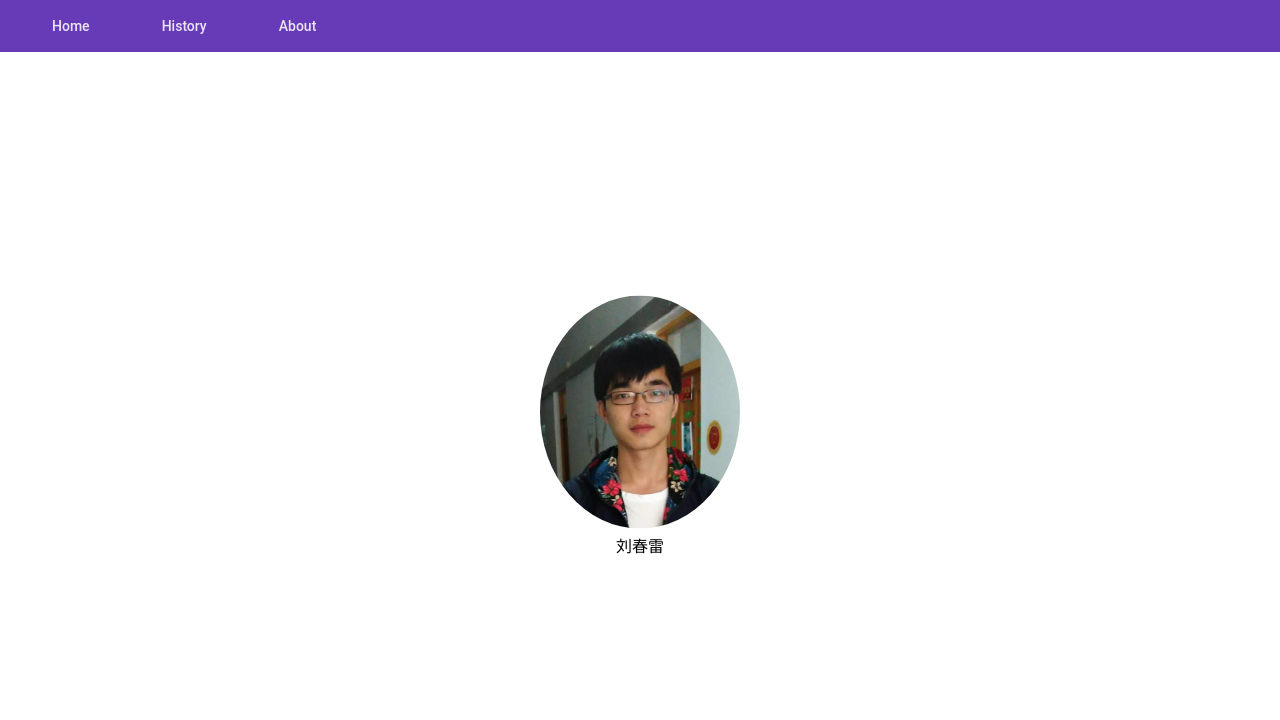
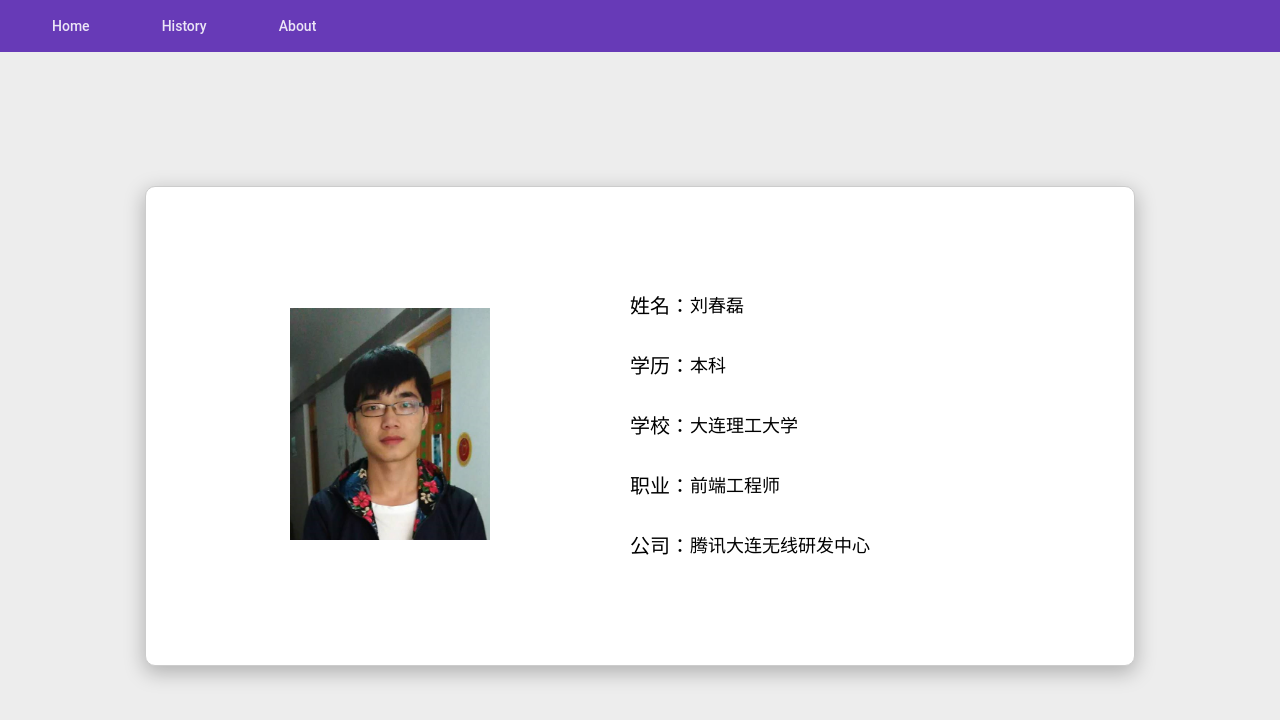
Before and after one commit to rannuo/my-resume, an Angular app: page / in a window 1280 px wide. Shown: the top 720 px of the page. Built offline with nearby package versions, Linux system fonts and the light colour scheme.

Commit message:
添加了home动画

```diff
--- a/src/app/home/home.component.css
+++ b/src/app/home/home.component.css
@@ -1,19 +1,50 @@
-main {
+:host {
   position: absolute;
+  display: flex;
+  align-items: center;
+  justify-content: center;
   top: 52px;
   left: 0;
   right: 0;
   bottom: 0;
+  background: #ededed;
+}
+main {
+  display: flex;
+  align-items: center;
+  justify-content: center;
+  width: 990px;
+  min-height: 60vh;
+  border: 1px solid #ccc;
+  background: #ffffff;
+  border-radius: 10px;
+  box-shadow: 0 6px 20px 1px rgba(0, 0, 0, .25);
+  perspective: 3000px;
+  transition: all .5s;
 }
 figure {
-  position: absolute;
-  text-align: center;
-  top: 50%;
-  left: 50%;
-  margin: 0;
-  transform: translate3d(-50%, -50%, 0);
 }
 figure > img {
+  display: inline-block;
   width: 200px;
-  border-radius: 100%;
 }
+
+.major-info {
+  width: 500px;
+  padding-left: 100px;
+}
+.info-item {
+  display: flex;
+  align-items: center;
+  height: 60px;
+  line-height: 60px;
+}
+
+.info-item > label {
+  flex-basis: 60px;
+  font-size: 20px;
+}
+.info-item > span {
+  flex: 1;
+  font-size: 18px;
+}
--- a/src/app/home/home.component.html
+++ b/src/app/home/home.component.html
@@ -1,6 +1,32 @@
-<main>
+<main
+  (mousemove)="handleMouseMove($event)"
+  [ngStyle]="{'transform': rotate3d | async }"
+  (mouseout)="handleMouseOut()"
+  (mouseleave)="handleMouseOut()"
+  >
   <figure>
     <img src="assets/myphoto-little.jpg" alt="my photo">
-    <figcaption>刘春雷</figcaption>
   </figure>
+  <div class="major-info" >
+    <div class="info-item">
+      <label>姓名：</label>
+      <span>刘春磊</span>
+    </div>
+    <div class="info-item">
+      <label>学历：</label>
+      <span>本科</span>
+    </div>
+    <div class="info-item">
+      <label>学校：</label>
+      <span>大连理工大学</span>
+    </div>
+    <div class="info-item">
+      <label>职业：</label>
+      <span>前端工程师</span>
+    </div>
+    <div class="info-item">
+      <label>公司：</label>
+      <span>腾讯大连无线研发中心</span>
+    </div>
+  </div>
 </main>
--- a/src/app/home/home.component.ts
+++ b/src/app/home/home.component.ts
@@ -1,4 +1,7 @@
 import { Component, OnInit } from '@angular/core';
+import { Subject } from 'rxjs/Subject';
+import 'rxjs/add/operator/throttleTime';
+import { Observable } from 'rxjs/Observable';
 
 @Component({
   selector: 'app-home',
@@ -7,9 +10,36 @@ import { Component, OnInit } from '@angular/core';
 })
 export class HomeComponent implements OnInit {
 
-  constructor() { }
+  private rotateSubject: Subject<string>;
+  rotate3d: Observable<string>;
+  constructor() {
+    this.rotateSubject = new Subject();
+    this.rotate3d = this.rotateSubject.throttleTime(500);
+  }
 
   ngOnInit() {
   }
 
+  handleMouseMove(e: MouseEvent) {
+    let rect = e.target.getBoundingClientRect();
+    const x = e.clientX - rect.left;
+    const y = e.clientY - rect.top;
+    const halfWidth = rect.width / 2;
+    const halfHeight = rect.height / 2;
+    const pencentageY = (x - halfWidth) / halfWidth;
+    const pencentageX = (y - halfHeight) / halfHeight;
+    const centerX = rect.left + rect.width / 2,
+          centerY = rect.top + rect.height / 2;
+    const deltaX = e.clientX - centerX,
+          deltaY = e.clientY - centerY;
+    const percentageX = deltaX / centerX,
+          percentageY = deltaY / centerY;
+    const deg = 10;
+    const rotate3d = `rotateX(${percentageY * -10}deg) rotateY(${percentageX * 10}deg)`;
+    this.rotateSubject.next(rotate3d);
+  }
+  handleMouseOut() {
+    const rotate3d = `rotateX(0deg) rotateY(0deg)`;
+    this.rotateSubject.next(rotate3d);
+  }
 }
--- a/src/app/navbar/navbar.component.css
+++ b/src/app/navbar/navbar.component.css
@@ -3,6 +3,8 @@ nav {
   background: #673ab7;
   color: rgba(255, 255, 255, 0.87);
   padding: 8px 16px;
+  min-width: 100%;
+  max-width: 100%;
 }
 nav>a {
   margin: 0 20px;
--- a/src/styles.css
+++ b/src/styles.css
@@ -4,3 +4,6 @@
 body {
   margin: 0;
 }
+body * {
+  box-sizing: border-box;
+}
```
